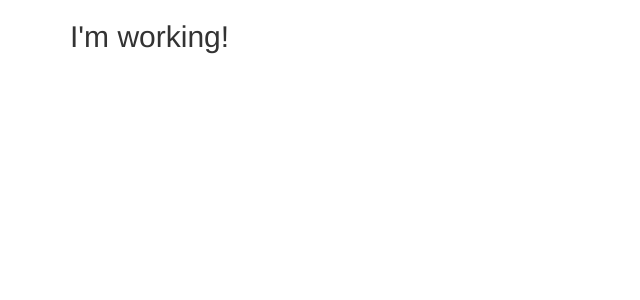
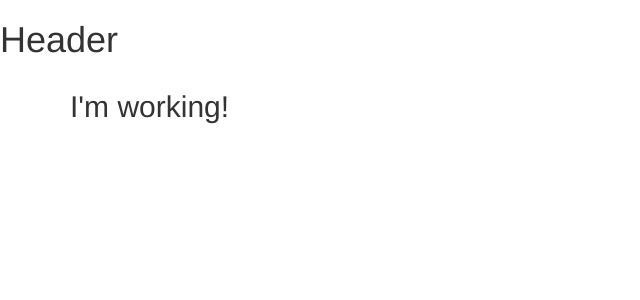
Before and after one commit to deninkq/recipe-book-shopping, an Angular app: page / in a window 1280 px wide. Shown: the top 300 px of the page, without its empty margins (0-640 px from the left). Built offline with nearby package versions, Linux system fonts and the light colour scheme.

Commit message:
feat(header):create header folder with header ts and html files

```diff
--- a/src/app/app.component.html
+++ b/src/app/app.component.html
@@ -1,3 +1,4 @@
+<app-hader></app-hader>
 <div class="container">
   <div class="row">
     <div class="col-md-12">
--- a/src/app/app.module.ts
+++ b/src/app/app.module.ts
@@ -4,10 +4,12 @@ import { FormsModule } from '@angular/forms';
 
 
 import { AppComponent } from './app.component';
+import { Header } from './header/header.component';
 
 @NgModule({
   declarations: [
     AppComponent,
+    Header
   ],
   imports: [
     BrowserModule,
--- /dev/null
+++ b/src/app/header/header.component.html
@@ -0,0 +1 @@
+<h1>Header</h1>
```
Also changed, not shown: src/app/header/header.component.ts (added, +8 -0 lines).
